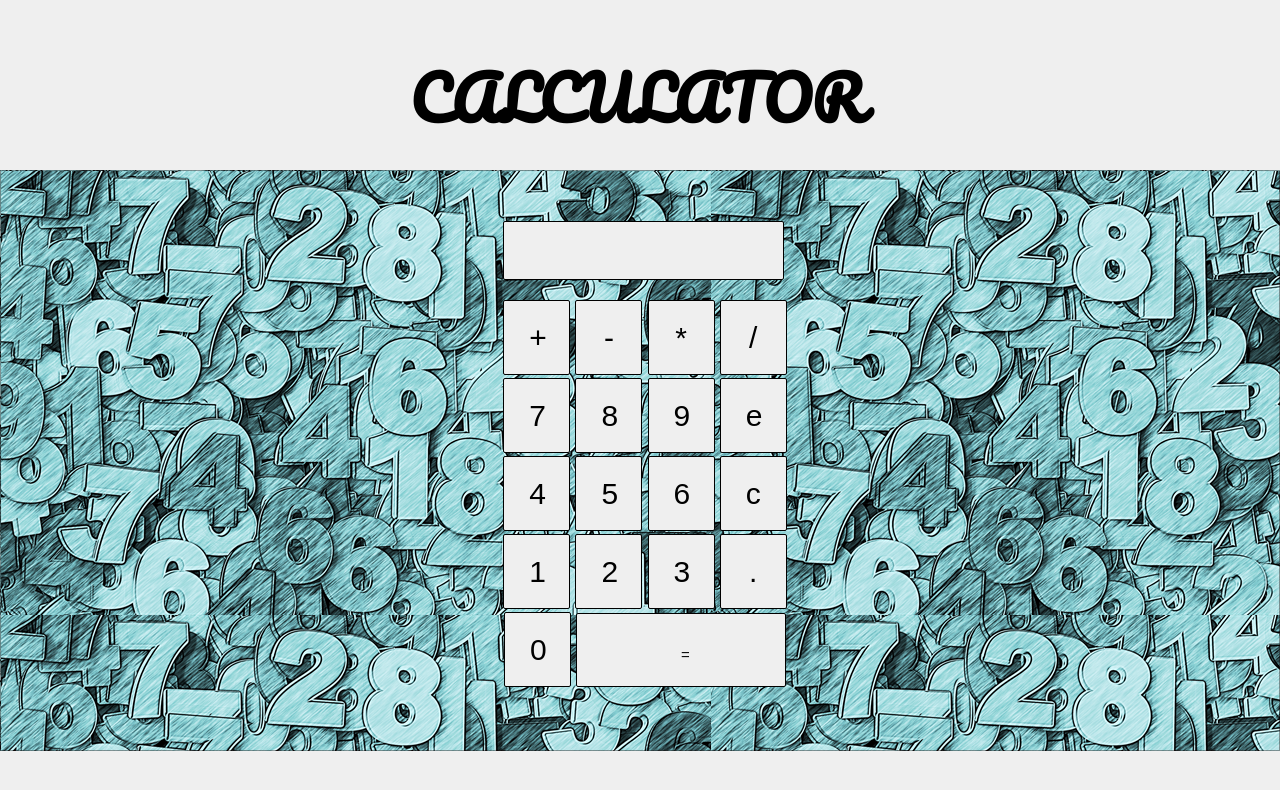
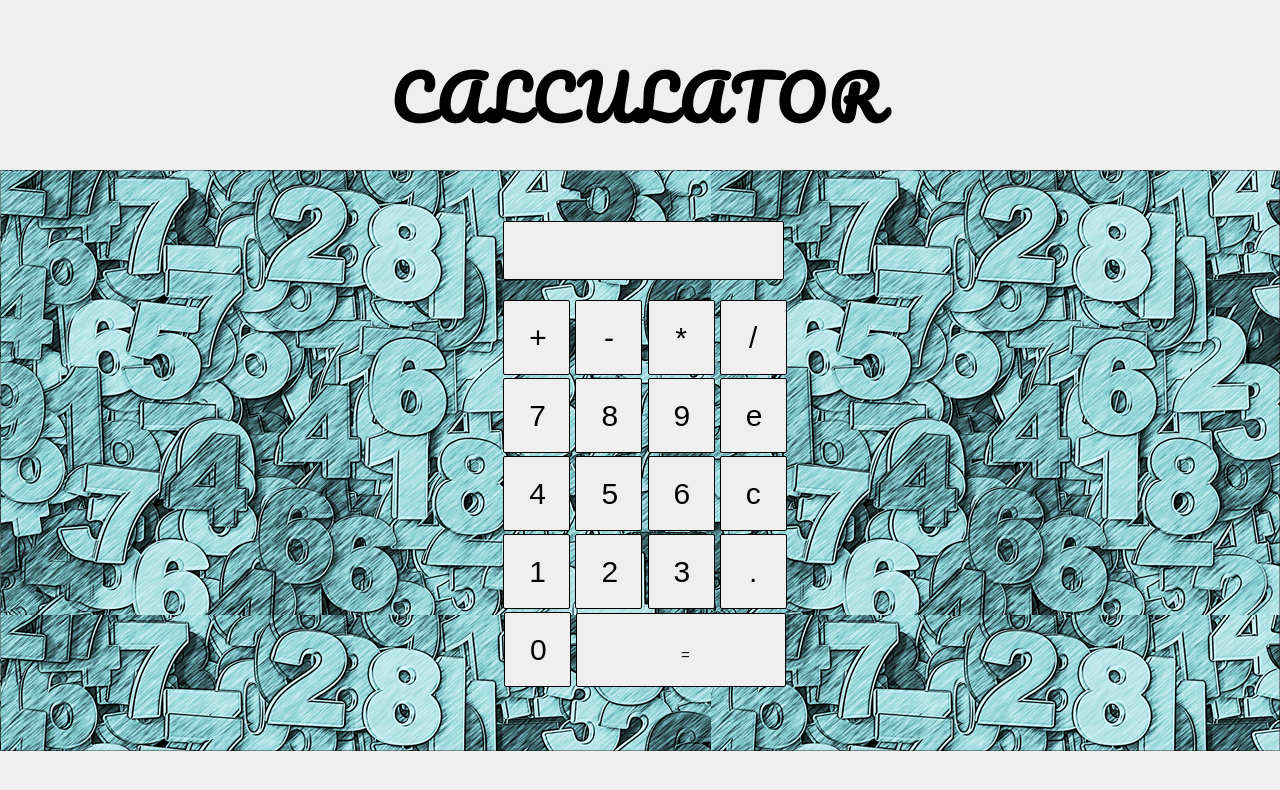
Before and after one commit to danyelsc/Projeto-Calculadora, a plain HTML site: page index.html in a window 1280 px wide. Drawn offline with Linux system fonts and the light colour scheme.

Commit message:
finalizado

```diff
--- a/style/style.css
+++ b/style/style.css
@@ -23,10 +23,11 @@ body{
     background-color: #efefef;
 }
 .calculator{
-    margin: 45px 0 20px -6px;
+    margin: 45px 15px 20px 11px;
     font-family: 'Pacifico', cursive;
     text-align: center;
-    font-size: 40px;
+    font-size: 34px;
+    letter-spacing: 4px;
 }
 form{
     border: solid 1px #180a0a63;
```
